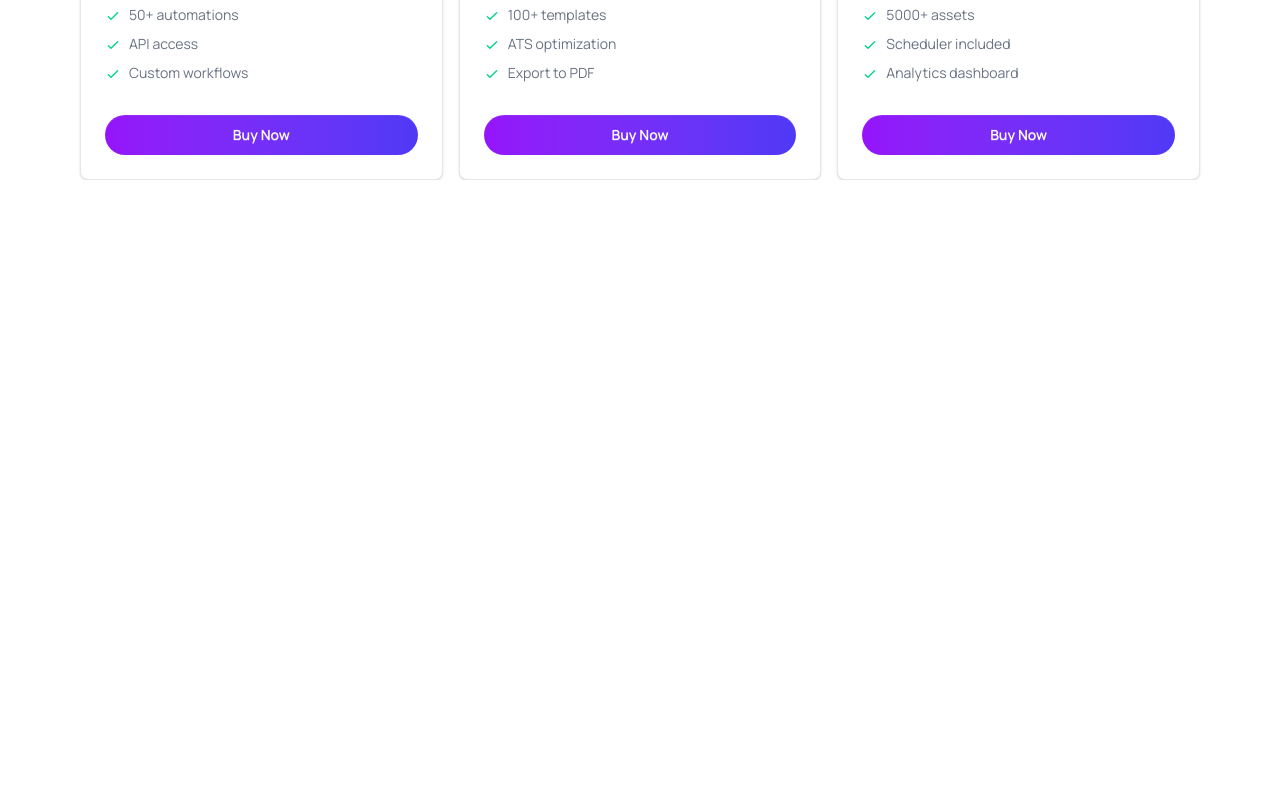
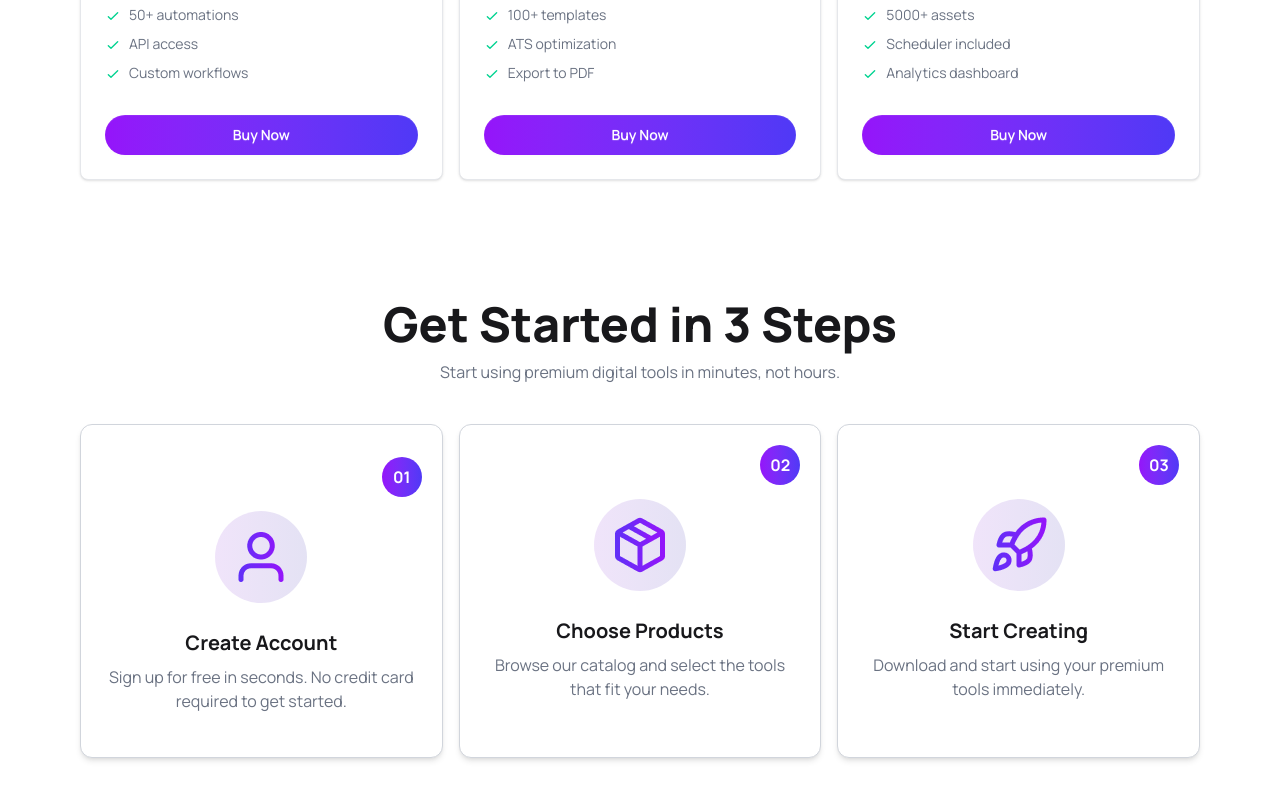
Before and after one commit to musazahidtamim3-ai/digitools, a React (Vite) app: page / in a window 1280 px wide. Shown: the part 1736-2536 px from the top of the page. Before the commit the page ends 1916 px from the top, so only its background shows below. Built offline with nearby package versions, Linux system fonts and the light colour scheme.

Commit message:
steps section added

```diff
--- a/src/App.jsx
+++ b/src/App.jsx
@@ -6,6 +6,7 @@ import Products from './components/Products'
 import Status from './components/Status'
 import { ToastContainer } from 'react-toastify'
 import Cart from './components/Cart'
+import Steps from './components/Steps'
 
 const productPromise = fetch("produci.json")
   .then(res=> res.json())
@@ -47,7 +48,10 @@ function App() {
         </Suspense>
       </section>
 
-      {active==="cart" && <Cart selected={selected} setSelected={setSelected}></Cart>}
+      {active === "cart" && <Cart selected={selected} setSelected={setSelected}></Cart>}
+
+      <Steps></Steps>
+
       <ToastContainer></ToastContainer>
     </>
   )
--- /dev/null
+++ b/src/components/Steps.jsx
@@ -0,0 +1,52 @@
+import React from 'react';
+
+const Steps = () => {
+     return (
+          <div className='max-w-280 mx-auto my-30'>
+               <div className='text-center space-y-3'>
+                    <h1 className='text-5xl font-extrabold'>Get Started in 3 Steps</h1>
+                    <p className='max-w-135 mx-auto text-gray-500'>Start using premium digital tools in minutes, not hours.</p>
+               </div>
+               <div className='grid grid-cols-3 gap-4 mt-10'>
+                    <div className='bg-white border border-gray-300 shadow-md px-5 py-8 rounded-xl'>
+                         <div className='flex justify-end'>
+                              <h2 className='bg-linear-to-r from-[#9514FA] to-[#4F39F6] w-10 h-10 rounded-full text-white flex items-center justify-center font-bold'>01</h2>
+                         </div>
+                         <div className='flex justify-center items-center h-30'>
+                              <div className='bg-linear-to-r from-[#f0e4fa] to-[#e4e2f4] rounded-full p-4'>
+                                   <img  src="/public/user.png" alt="" />
+                              </div>
+                         </div>
+                         <h3 className='text-center text-xl font-bold pt-3'>Create Account</h3>
+                         <p className='text-center text-gray-500 pt-2 pb-3'>Sign up for free in seconds. No credit card required to get started.</p>
+                    </div>
+                    <div className='bg-white border border-gray-300 shadow-md p-5 rounded-xl'>
+                         <div className='flex justify-end'>
+                              <h2 className='bg-linear-to-r from-[#9514FA] to-[#4F39F6] w-10 h-10 rounded-full text-white flex items-center justify-center font-bold'>02</h2>
+                         </div>
+                         <div className='flex justify-center items-center h-30'>
+                              <div className='bg-linear-to-r from-[#f0e4fa] to-[#e4e2f4] rounded-full p-4'>
+                                   <img src="/public/package.png" alt="" />
+                              </div>
+                         </div>
+                         <h3 className='text-center text-xl font-bold pt-3'>Choose Products</h3>
+                         <p className='text-center text-gray-500 pt-2 pb-3'>Browse our catalog and select the tools that fit your needs.</p>
+                    </div>
+                    <div className='bg-white border border-gray-300 shadow-md p-5 rounded-xl'>
+                         <div className='flex justify-end'>
+                              <h2 className='bg-linear-to-r from-[#9514FA] to-[#4F39F6] w-10 h-10 rounded-full text-white flex items-center justify-center font-bold'>03</h2>
+                         </div>
+                         <div className='flex justify-center items-center h-30'>
+                              <div className='bg-linear-to-r from-[#f0e4fa] to-[#e4e2f4] rounded-full p-4'>
+                                   <img src="/public/rocket.png" alt="" />
+                              </div>
+                         </div>
+                         <h3 className='text-center text-xl font-bold pt-3'>Start Creating</h3>
+                         <p className='text-center text-gray-500 pt-2 pb-3'>Download and start using your premium tools immediately.</p>
+                    </div>
+               </div>
+          </div>
+     );
+};
+
+export default Steps;
```
